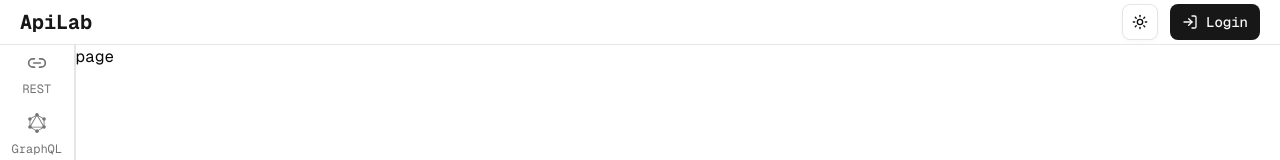
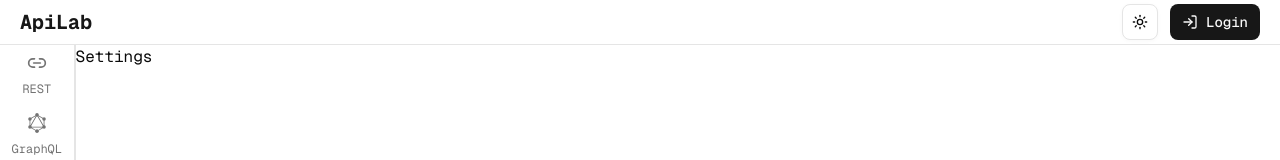
Before and after one commit to Shrinivas2708/ApiLab, a Next.js app: page /settings in a window 1280 px wide. Shown: the top 160 px of the page. Built offline with nearby package versions, Linux system fonts and the light colour scheme; no server answers.

Commit message:
update page title to 'Settings'

```diff
--- a/app/(app)/settings/page.tsx
+++ b/app/(app)/settings/page.tsx
@@ -2,7 +2,7 @@ import React from 'react'
 
 function page() {
   return (
-    <div>page</div>
+    <div>Settings</div>
   )
 }
 
```
